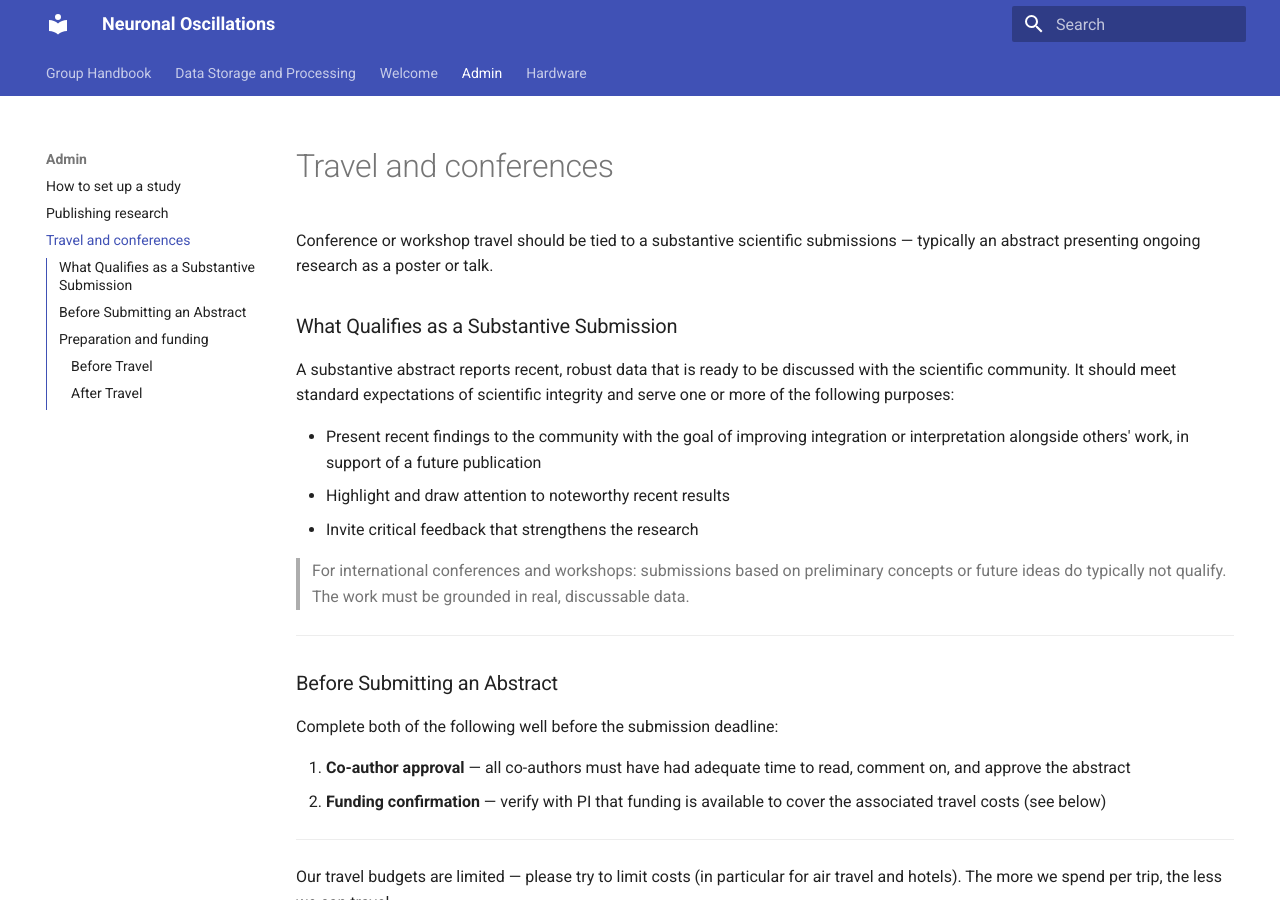
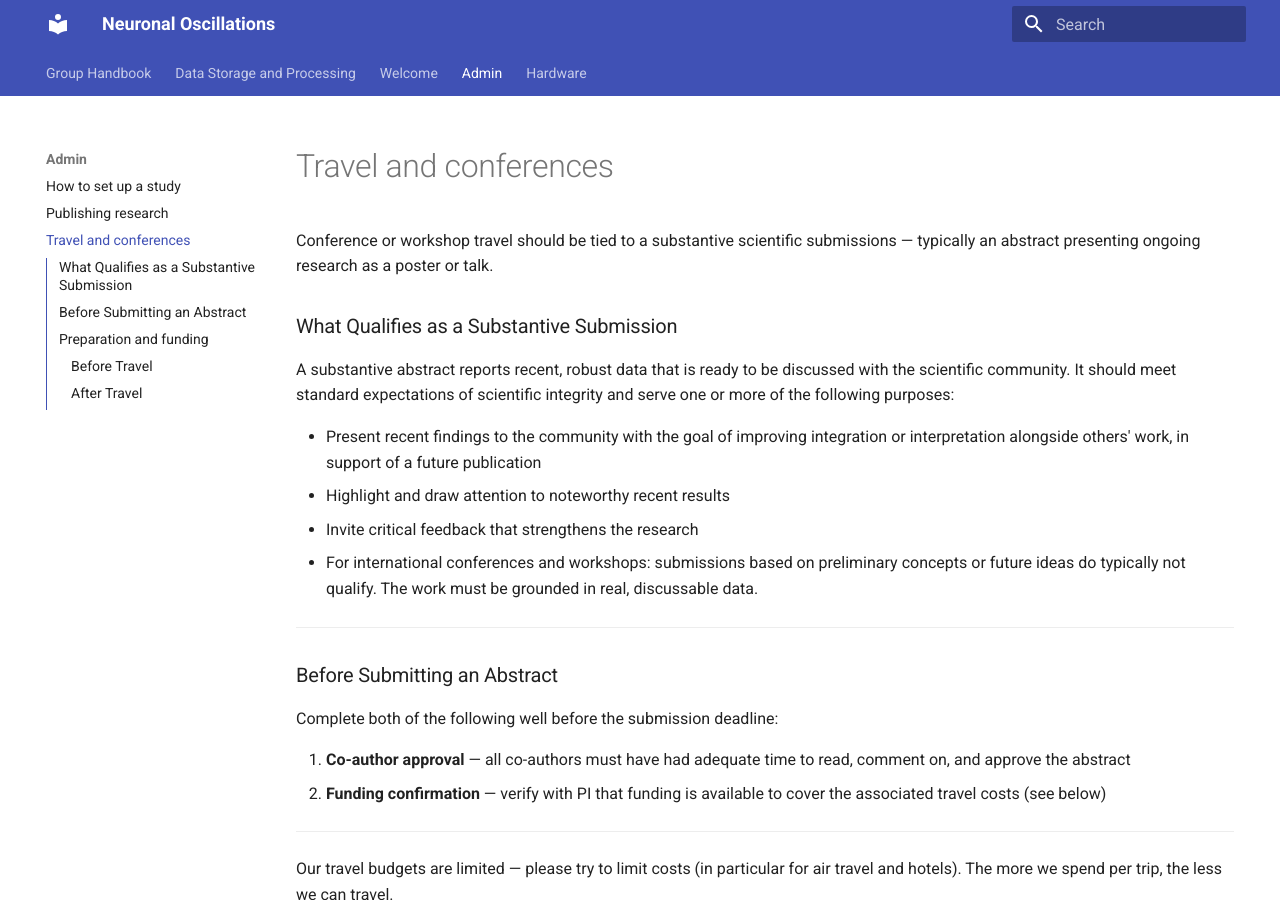
Before and after one commit to Neuronal-Oscillations/group-handbook, an MkDocs documentation site: the page built from docs/admin/travel_and_conferences.md, in a window 1280 px wide and 900 px high. Built offline with MkDocs 1.6.1 and Material for MkDocs 9.7.7, drawn with Linux system fonts in a browser that asks for light colours.

```diff
--- a/docs/admin/travel_and_conferences.md
+++ b/docs/admin/travel_and_conferences.md
@@ -8,8 +8,7 @@ A substantive abstract reports recent, robust data that is ready to be discussed
 - Present recent findings to the community with the goal of improving integration or interpretation alongside others' work, in support of a future publication
 - Highlight and draw attention to noteworthy recent results
 - Invite critical feedback that strengthens the research
-
-> For international conferences and workshops: submissions based on preliminary concepts or future ideas do typically not qualify. The work must be grounded in real, discussable data.
+- For international conferences and workshops: submissions based on preliminary concepts or future ideas do typically not qualify. The work must be grounded in real, discussable data.
 
 ---
 
```
